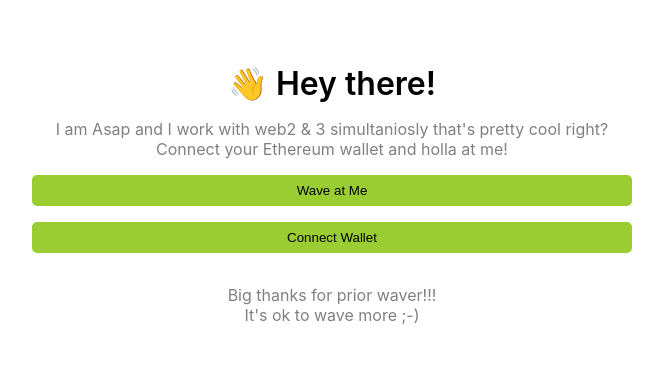
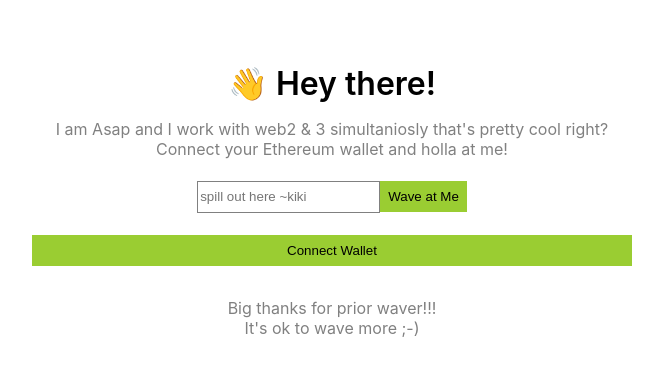
Before and after one commit to asapconet/wave-portal-frontend, a React (Vite) app: page / in a window 1280 px wide. Shown: the top 376 px of the page, without its empty margins (308-971 px from the left). Built offline with nearby package versions, Linux system fonts and the light colour scheme.

Commit message:
Buggy: storing of msg UI & destructring for logs not displaying.

```diff
--- a/src/App.css
+++ b/src/App.css
@@ -26,10 +26,23 @@
 
 .waveButton {
   cursor: pointer;
-  margin-top: 16px;
   padding: 8px;
   border: 0;
-  border-radius: 5px;
+  border-radius: 0px;
   background-color: yellowgreen;
+}
 
+.msg--wave {
+  display: flex;
+  align-items: center;
+  justify-content: center;
+  margin-top:1.4rem;
+  margin-bottom: 1.4rem;
+  width: 100%;
 }
+
+.msg--box {
+  height: 1.7rem;
+  border-radius: 0px;
+  border: solid .5px gray;
+}
--- a/src/App.jsx
+++ b/src/App.jsx
@@ -8,13 +8,13 @@ export default function App() {
 	const [count, setCount] = React.useState('');
 	const [waved, setWaved] = React.useState(false);
 	const [minning, setMinning] = React.useState(false);
-	const [allWaves, setAllWave] = React.useState([]);
+	const [allWaves, setAllWaves] = React.useState([]);
 
 	const contractAddress = '0x64b95D6b0a89016627b966154a95498974ddDbD4';
 
 	const contractABI = abi.abi;
 
-	const getAllWavea = async () => {
+	const getAllWaves = async () => {
 		try {
 			const { ethereum } = window;
 			if (ethereum) {
@@ -32,13 +32,13 @@ export default function App() {
 				//this struct is only needed in the frontend
 				let wavesCleaned = [];
 				waves.forEach(wave => {
-					waveCleaned.push({
+					wavesCleaned.push({
 						address: wave.waver,
 						timestamp: new Date(wave.timestamp * 1000),
-						massage: wave.massage
+						message: wave.message
 					});
 				});
-
+				console.log(allWaves);
 				// for storing our data in the state
 				setAllWaves(wavesCleaned);
 			} else {
@@ -106,7 +106,9 @@ export default function App() {
 					signer
 				);
 				// the real waver action
-				const waveTransaction = await wavePortalContract.wave();
+				const waveTransaction = await wavePortalContract.wave(
+					'this message must be provided by any user not hard coded'
+				);
 				setMinning(!minning);
 				console.log('Minning...', waveTransaction.hash);
 
@@ -143,15 +145,20 @@ export default function App() {
 		<div className="mainContainer">
 			<div className="dataContainer">
 				<div className="header">👋 Hey there!</div>
-
 				<div className="bio">
 					I am Asap and I work with web2 & 3 simultaniosly that's pretty cool
 					right? Connect your Ethereum wallet and holla at me!
 				</div>
-
-				<button className="waveButton" onClick={wave}>
-					Wave at Me
-				</button>
+				<div className="msg--wave">
+					<input
+						type="text"
+						placeholder="spill out here ~kiki"
+						className="msg--box"
+					/>
+					<button className="waveButton" onClick={wave}>
+						Wave at Me
+					</button>
+				</div>
 				{!currentAccount && (
 					<button className="waveButton" onClick={walletConnect}>
 						Connect Wallet
@@ -182,7 +189,8 @@ export default function App() {
 							<div>Message: {wave.message}</div>
 						</div>
 					);
-				})}
+				})}{' '}
+				<span />
 			</div>
 		</div>
 	);
```
Also changed, not shown: 1 other file (tests, documents, lock files or other folders).
